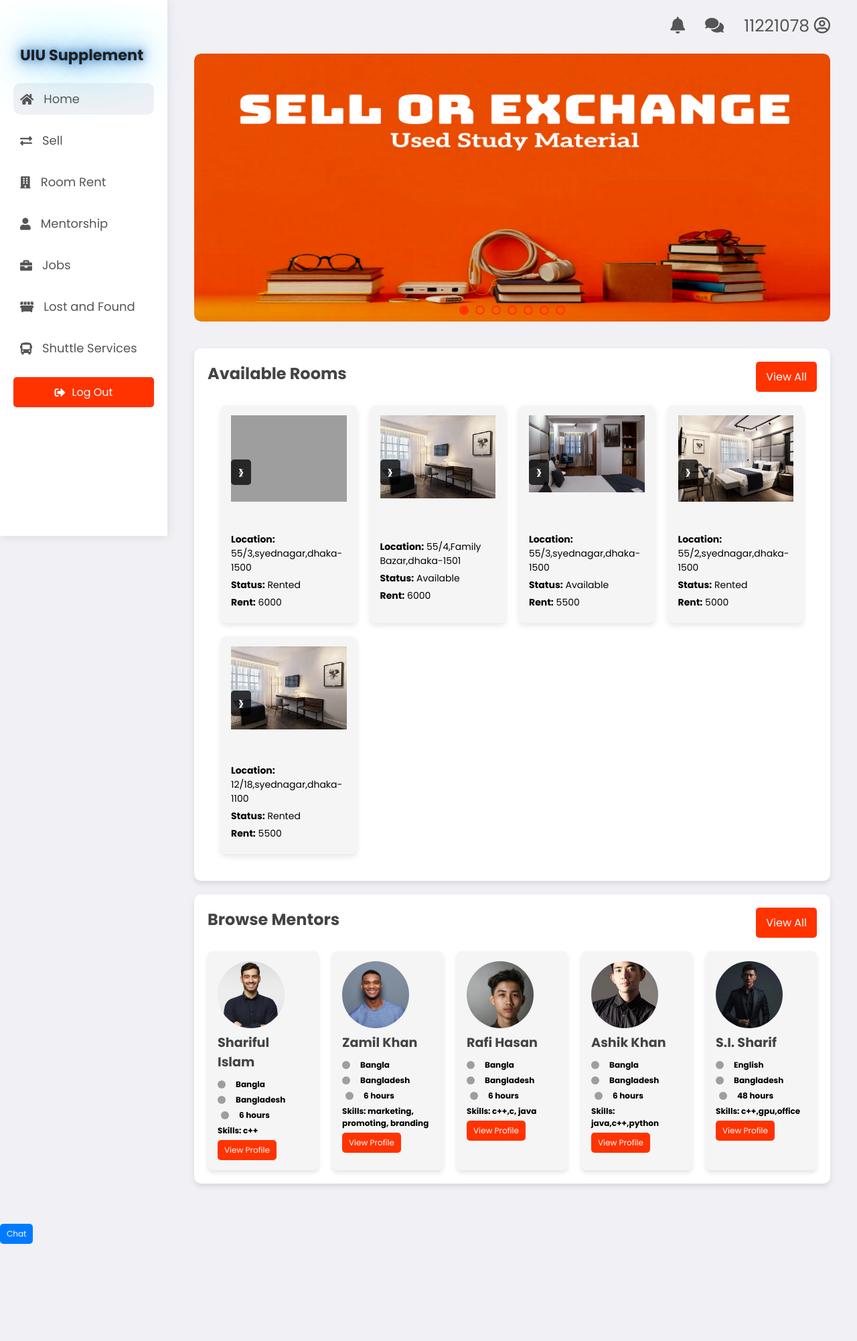
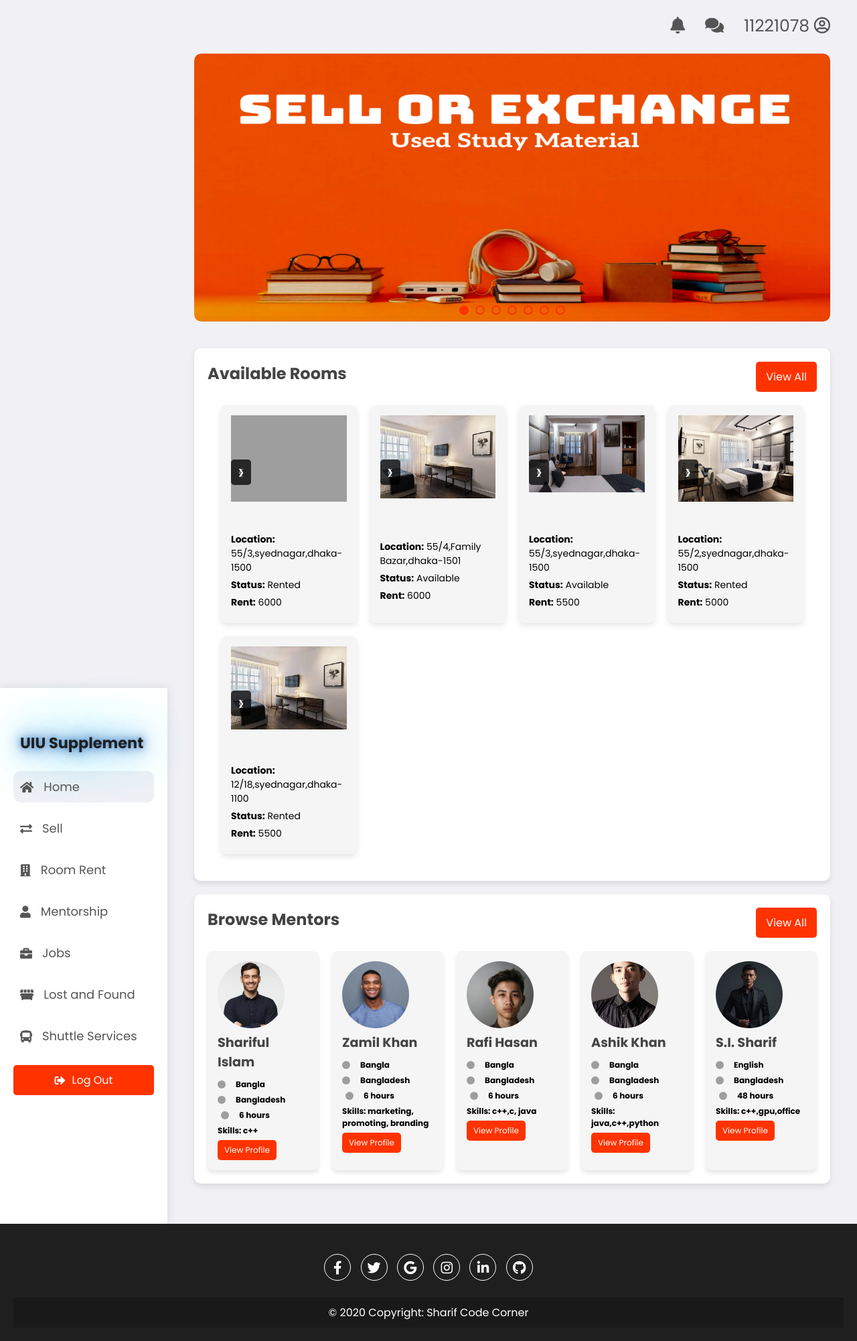
Before and after one commit to Sharif2023/UIUSupplements, a PHP site: page /uiusupplementhomepage.php in a window 1280 px wide. Shown: the whole page at 67% size. Before the commit the page ends 1857 px from the top, so only its background shows below. Run offline with PHP 8.4, Linux system fonts and the light colour scheme; a user stored in the database is signed in; data comes from the database, SQL or seed files in the repository; grey boxes are pictures that could not be loaded.

Commit message:
modified footer added to addnewroom and homepage

```diff
--- a/uiusupplementhomepage.php
+++ b/uiusupplementhomepage.php
@@ -73,12 +73,18 @@ echo $html_content;
     }
 
     body {
+      margin: 0;
+      font-family: Arial, sans-serif;
+      display: flex;
+      flex-direction: column;
+      min-height: 100vh;
       background-color: #f0f0f5;
     }
 
     .container {
       display: flex;
       min-height: 100vh;
+      position: relative;
     }
 
     .main {
@@ -94,10 +100,14 @@ echo $html_content;
       background-color: #fff;
       padding: 20px;
       height: 100vh;
+      /* Keep it full height */
       box-shadow: 0 0 15px rgba(0, 0, 0, 0.1);
       position: fixed;
+      /* Fixed initially */
       top: 0;
       left: 0;
+      transition: top 0.3s ease-in-out;
+      /* Smooth transition */
     }
 
     .styled-title {
@@ -633,7 +643,8 @@ echo $html_content;
       /* Pointer cursor on hover */
     }
 
-    .view-rooms-btn:hover,.view-mentor-btn:hover {
+    .view-rooms-btn:hover,
+    .view-mentor-btn:hover {
       background-color: #1F1F1F;
       /* Darker blue on hover */
     }
@@ -790,6 +801,56 @@ echo $html_content;
       background-color: #f0f0f5;
       border-radius: 10px;
     }
+
+    /*footer*/
+    .content {
+      flex: 1;
+    }
+
+    .footer {
+      background-color: #1F1F1F;
+      color: white;
+      text-align: center;
+      padding: 20px;
+      width: 100%;
+      position: relative;
+      /* Change from fixed to relative */
+    }
+
+    .social-icons {
+      margin: 20px 0;
+    }
+
+    .social-icons a {
+      display: inline-block;
+      width: 40px;
+      height: 40px;
+      line-height: 40px;
+      margin: 5px;
+      background-color: transparent;
+      color: white;
+      border: 1px solid white;
+      border-radius: 50%;
+      text-align: center;
+      text-decoration: none;
+      font-size: 20px;
+    }
+
+    .social-icons a:hover {
+      background-color: white;
+      color: #FF3300;
+    }
+
+    .copyright {
+      background-color: rgba(0, 0, 0, 0.2);
+      padding: 10px;
+      margin-top: 10px;
+    }
+
+    .copyright a {
+      color: white;
+      text-decoration: none;
+    }
   </style>
 </head>
 
@@ -939,10 +1000,8 @@ echo $html_content;
       </div>
     </section>
   </div>
+  </div>
 
-  <!-- Button to open chat popup -->
-  <button onclick="toggleChatPopup()">Chat</button>
-  </div>
   <script>
     let slides = document.querySelectorAll('.slide');
     let btns = document.querySelectorAll('.manual-btn');
@@ -1168,5 +1227,35 @@ echo $html_content;
     });
   </script>
 </body>
+<footer class="footer">
+  <div class="social-icons">
+    <a href="https://www.facebook.com/sharif.me2018"><i class="fab fa-facebook-f"></i></a>
+    <a href="#"><i class="fab fa-twitter"></i></a>
+    <a href="#"><i class="fab fa-google"></i></a>
+    <a href="https://www.instagram.com/shariful_islam10"><i class="fab fa-instagram"></i></a>
+    <a href="#"><i class="fab fa-linkedin-in"></i></a>
+    <a href="https://www.github.com/sharif2023"><i class="fab fa-github"></i></a>
+  </div>
+  <div class="copyright">
+    &copy; 2020 Copyright: <a href="https://www.youtube.com/@SHARIFsCODECORNER">Sharif Code Corner</a>
+  </div>
+</footer>
+
+<!--footer script-->
+<script>
+  window.addEventListener("scroll", function() {
+    let nav = document.querySelector("nav");
+    let footer = document.querySelector(".footer");
+    let footerRect = footer.getBoundingClientRect();
+
+    if (footerRect.top <= window.innerHeight) {
+      nav.style.position = "absolute";
+      nav.style.top = (window.scrollY + footerRect.top - nav.offsetHeight) + "px";
+    } else {
+      nav.style.position = "fixed";
+      nav.style.top = "0";
+    }
+  });
+</script>
 
 </html>
```
Also changed, not shown: addnewroom.html (+25 -10 lines).
